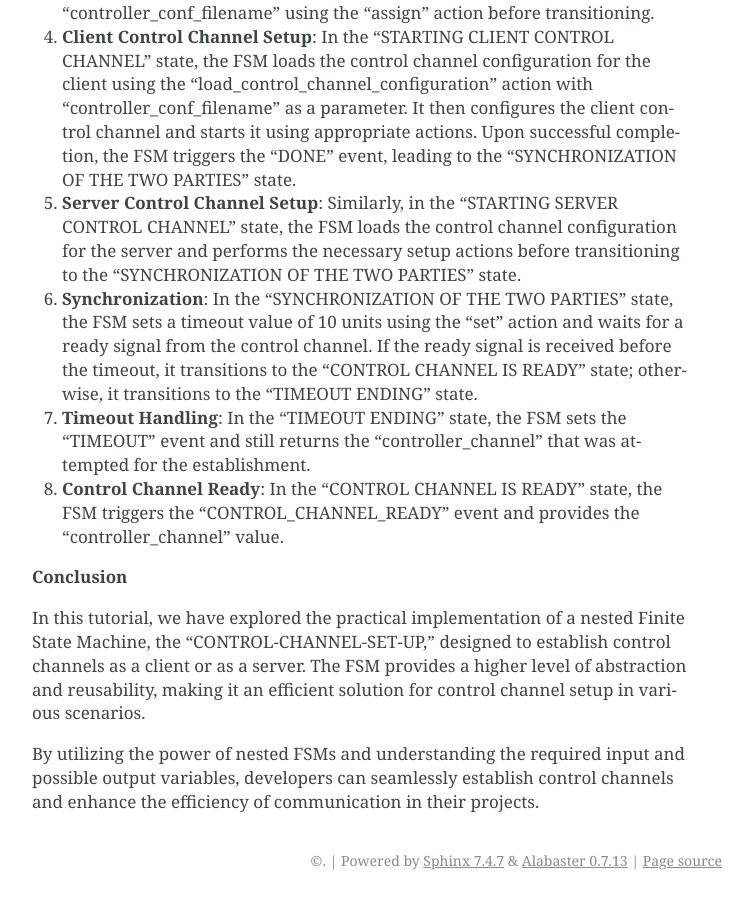
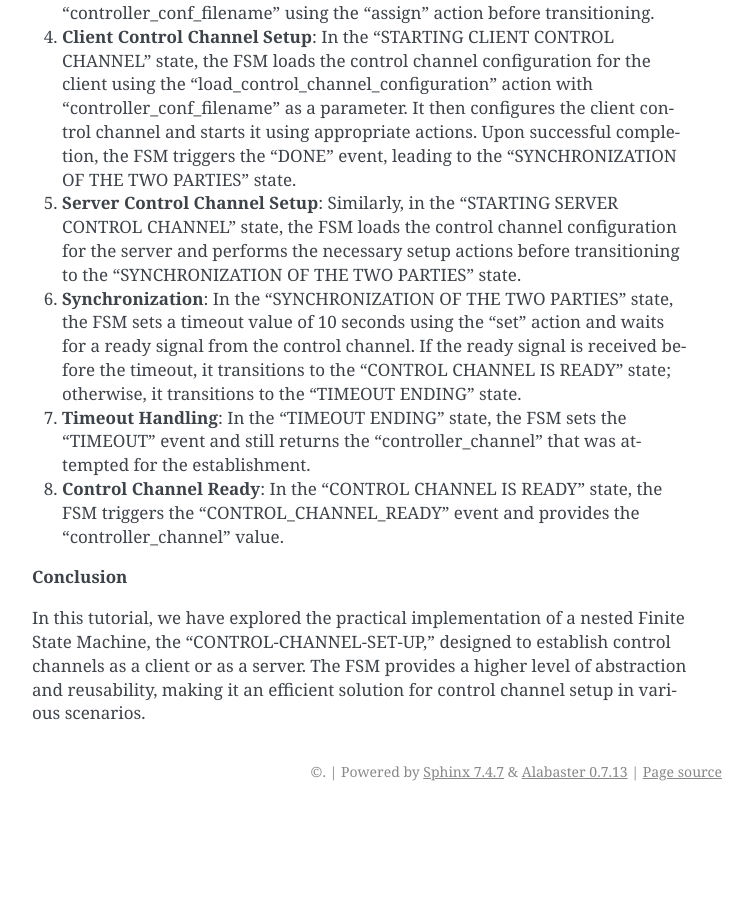
Before and after one commit to BenIlies/NoPASARAN, a Sphinx documentation site: the page built from docs/tutorial/intro_establishment_control_channels.rst, in a window 1280 px wide and 900 px high, scrolled down 4419 px. Shown: the whole window, without its empty margins (388-1141 px from the left). Built offline with Sphinx 7.4.7, drawn with Linux system fonts in a browser that asks for light colours; after the commit the page ends 5230 px from its top, so only the background shows below that.

Commit message:
clean the intro to establishment of control channels

```diff
--- a/docs/tutorial/intro_establishment_control_channels.rst
+++ b/docs/tutorial/intro_establishment_control_channels.rst
@@ -199,7 +199,7 @@ The "CONTROL-CHANNEL-SET-UP" FSM operates as follows:
 
 5. **Server Control Channel Setup**: Similarly, in the "STARTING SERVER CONTROL CHANNEL" state, the FSM loads the control channel configuration for the server and performs the necessary setup actions before transitioning to the "SYNCHRONIZATION OF THE TWO PARTIES" state.
 
-6. **Synchronization**: In the "SYNCHRONIZATION OF THE TWO PARTIES" state, the FSM sets a timeout value of 10 units using the "set" action and waits for a ready signal from the control channel. If the ready signal is received before the timeout, it transitions to the "CONTROL CHANNEL IS READY" state; otherwise, it transitions to the "TIMEOUT ENDING" state.
+6. **Synchronization**: In the "SYNCHRONIZATION OF THE TWO PARTIES" state, the FSM sets a timeout value of 10 seconds using the "set" action and waits for a ready signal from the control channel. If the ready signal is received before the timeout, it transitions to the "CONTROL CHANNEL IS READY" state; otherwise, it transitions to the "TIMEOUT ENDING" state.
 
 7. **Timeout Handling**: In the "TIMEOUT ENDING" state, the FSM sets the "TIMEOUT" event and still returns the "controller_channel" that was attempted for the establishment.
 
@@ -208,5 +208,3 @@ The "CONTROL-CHANNEL-SET-UP" FSM operates as follows:
 **Conclusion**
 
 In this tutorial, we have explored the practical implementation of a nested Finite State Machine, the "CONTROL-CHANNEL-SET-UP," designed to establish control channels as a client or as a server. The FSM provides a higher level of abstraction and reusability, making it an efficient solution for control channel setup in various scenarios.
-
-By utilizing the power of nested FSMs and understanding the required input and possible output variables, developers can seamlessly establish control channels and enhance the efficiency of communication in their projects.
```
